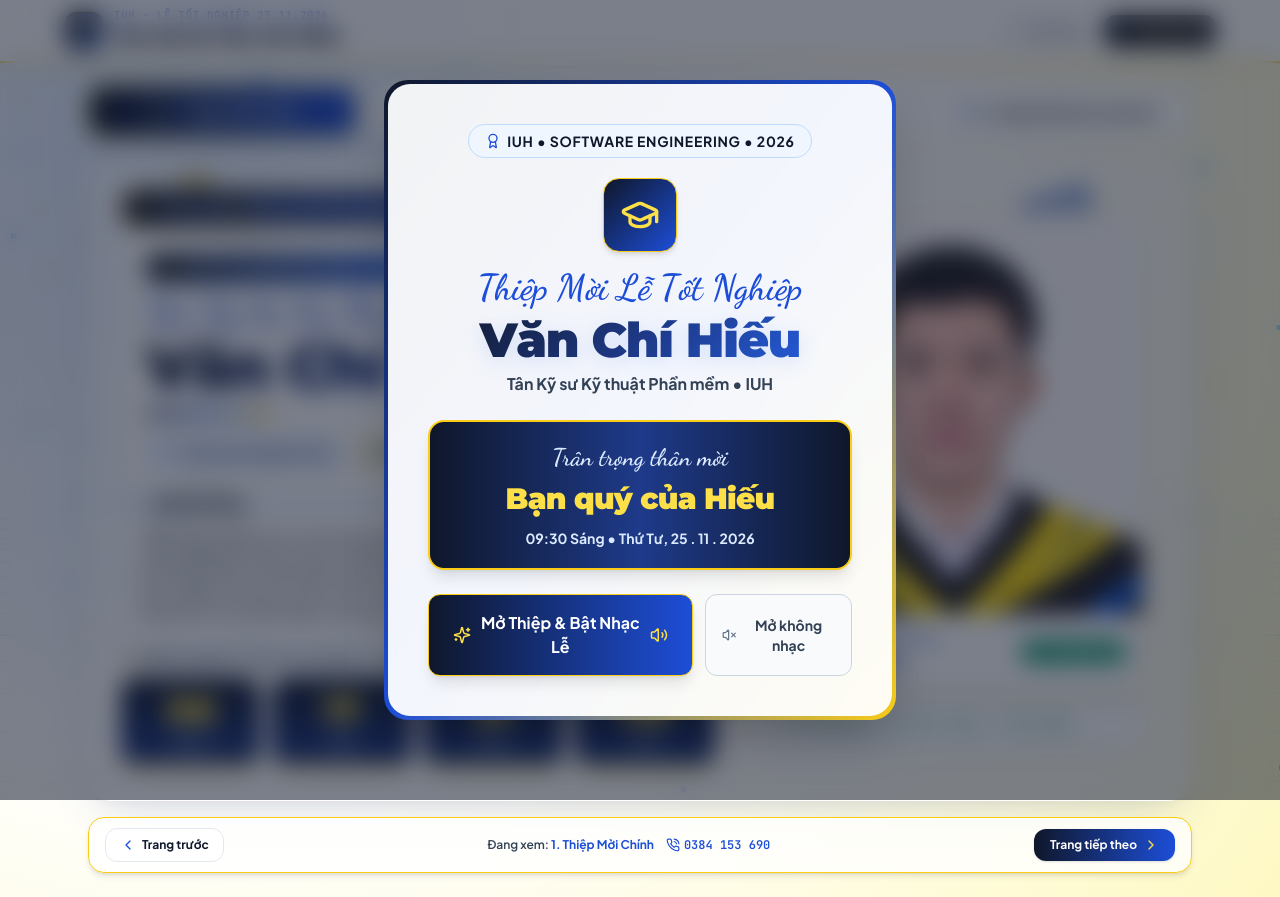
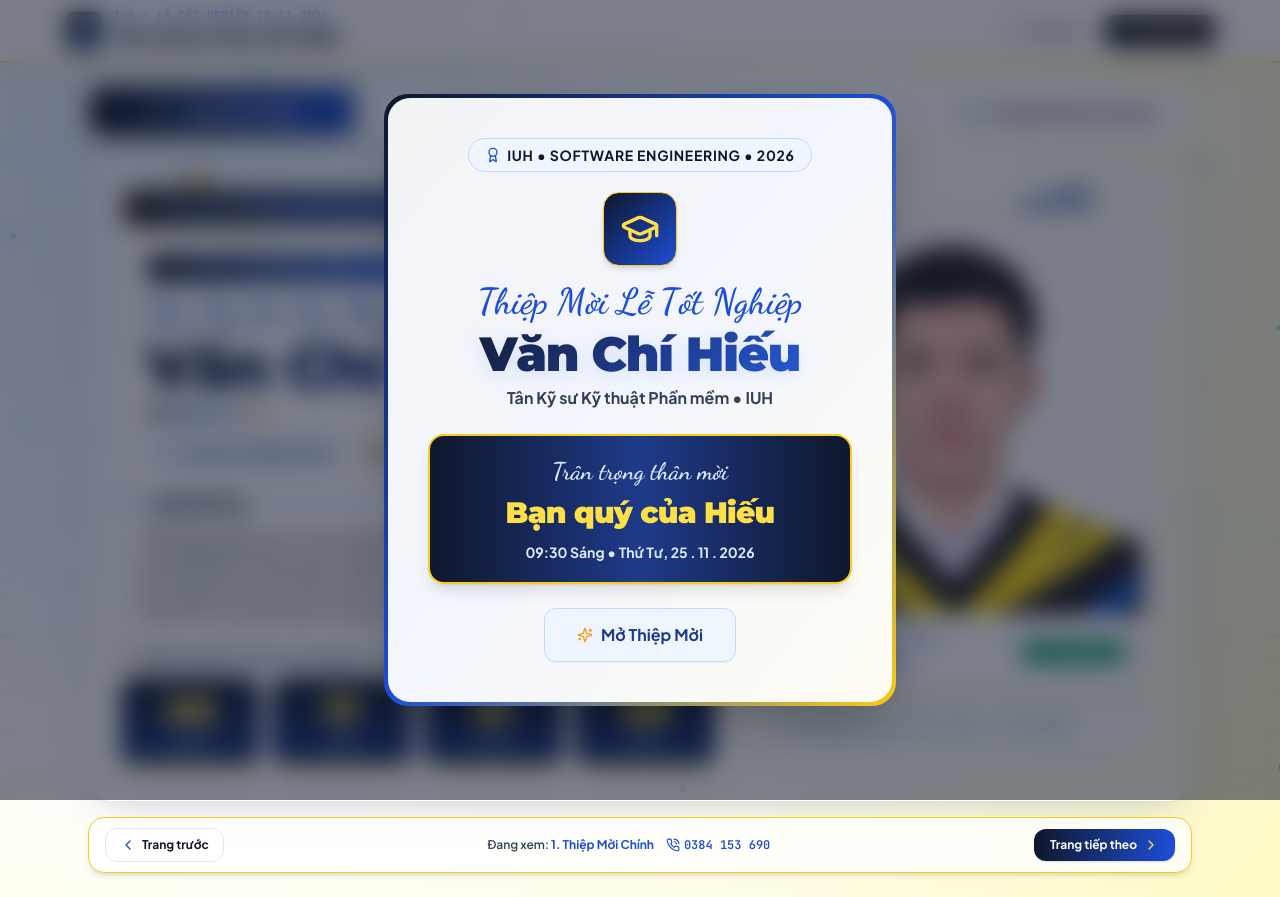
Before and after one commit to vanchihieu/Graduation_VanChiHieu, a React (Vite) app: page / in a window 1280 px wide. Built offline with nearby package versions, Linux system fonts and the light colour scheme.

Commit message:
feat: add WelcomeEnvelopeModal component for graduation invitation

```diff
--- a/src/components/WelcomeEnvelopeModal.tsx
+++ b/src/components/WelcomeEnvelopeModal.tsx
@@ -1,5 +1,5 @@
 import React from 'react';
-import { Award, GraduationCap, Sparkles, Volume2, VolumeX } from 'lucide-react';
+import { Award, GraduationCap, Sparkles } from 'lucide-react';
 import { INVITATION_CONFIG } from '../config/invitationConfig';
 import { GuestGreeting } from '../utils/guestPersonalization';
 
@@ -50,25 +50,15 @@ export const WelcomeEnvelopeModal: React.FC<WelcomeEnvelopeModalProps> = ({ gues
             </p>
           </div>
 
-          {/* Open CTA */}
-          <div className="flex flex-col sm:flex-row gap-3 justify-center">
+          {/* Open CTA - Tông nhẹ nhàng thanh lịch để giữ tâm điểm chú ý ở tên khách mời phía trên */}
+          <div className="flex justify-center">
             <button
               type="button"
               onClick={() => onOpen(true)}
-              className="inline-flex items-center justify-center gap-2 rounded-xl bg-gradient-to-r from-slate-900 to-blue-700 px-6 py-4 text-base font-bold text-white shadow-lg hover:opacity-95 transition-all border border-yellow-400"
+              className="w-full sm:w-auto inline-flex items-center justify-center gap-2 rounded-xl bg-blue-50/90 hover:bg-blue-100 px-8 py-3.5 text-sm sm:text-base font-bold text-blue-900 shadow-sm hover:scale-[1.01] transition-all border border-blue-200"
             >
-              <Sparkles className="w-5 h-5 text-yellow-300" />
-              <span>Mở Thiệp &amp; Bật Nhạc Lễ</span>
-              <Volume2 className="w-5 h-5 text-yellow-300" />
-            </button>
-
-            <button
-              type="button"
-              onClick={() => onOpen(false)}
-              className="inline-flex items-center justify-center gap-1.5 rounded-xl border border-slate-300 bg-slate-50 px-4 py-4 text-sm font-bold text-slate-700 hover:bg-slate-100 transition-colors"
-            >
-              <VolumeX className="w-4 h-4 text-slate-500" />
-              <span>Mở không nhạc</span>
+              <Sparkles className="w-4 h-4 text-amber-500" />
+              <span>Mở Thiệp Mời</span>
             </button>
           </div>
         </div>
```
